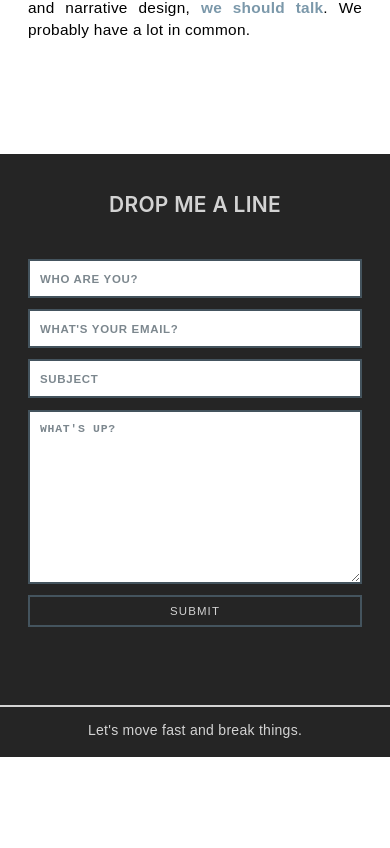
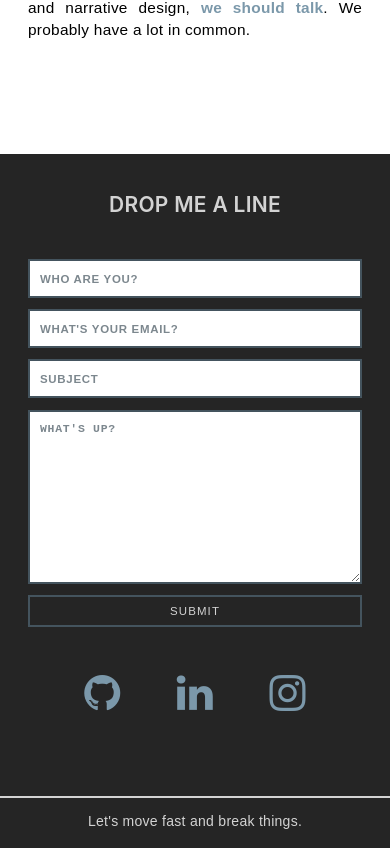
Before and after one commit to sjaugmented/portfolio, a React (Create React App) app: page / in a window 390 px wide. Shown: the part 6039-6887 px from the top of the page. Before the commit the page ends 6796 px from the top, so only its background shows below. Built offline with nearby package versions, Linux system fonts and the light colour scheme.

Commit message:
styled socials at the bottom of contact form

```diff
--- a/public/css/style.css
+++ b/public/css/style.css
@@ -361,6 +361,18 @@ footer img {
   color: rgb(3, 195, 209);
 }
 
+.contact-social {
+  display: flex;
+  flex-direction: row;
+  justify-content: space-evenly;
+  margin-top: 40px;
+  margin-bottom: -120px;
+}
+
+.contact-social a {
+  font-size: 3rem;
+}
+
 .copyright {
   border-top: 2px solid lightgrey;
   padding: 15px 0 3px;
@@ -431,6 +443,18 @@ Media Queries
     display: none;
   }
 
+  .contact-social {
+    display: flex;
+    flex-direction: row;
+    justify-content: space-evenly;
+    margin-top: 40px;
+    margin-bottom: 0px;
+  }
+
+  .contact-social a {
+    font-size: 3rem;
+  }
+
   .logos img {
     height: 40px;
   }
--- a/src/App.js
+++ b/src/App.js
@@ -17,7 +17,7 @@ function App() {
     <div className="App">
       <Nav />
       <Header />
-      <Social />
+      <Social scrollAware={true} className="social-links" />
       <Skills />
       <Projects />
       <About />
--- a/src/components/Contact.js
+++ b/src/components/Contact.js
@@ -85,7 +85,7 @@ class Contact extends Component {
             />
             <button type="submit">Submit</button>
           </form>
-          <Social />
+          <Social scrollAware={false} className="contact-social" />
         </div>
       </section>
     )
--- a/src/components/Social.js
+++ b/src/components/Social.js
@@ -2,7 +2,7 @@ import React, { useState } from "react"
 import { useScrollPosition } from "../hooks/useScrollPosition"
 import { social } from "../data/navItems.json"
 
-const Social = () => {
+const Social = ({ scrollAware, className }) => {
   const [screenY, setScreenY] = useState(0)
 
   useScrollPosition(({ prevPos, currPos }) => {
@@ -11,10 +11,12 @@ const Social = () => {
 
   let style = {}
 
-  screenY < -800 ? (style = { opacity: 0 }) : (style = { opacity: 1 })
+  screenY < -800 && scrollAware === true
+    ? (style = { opacity: 0 })
+    : (style = { opacity: 1 })
 
   return (
-    <div className="social-links">
+    <div className={className}>
       {social.map((item, index) => {
         return (
           <a
```
